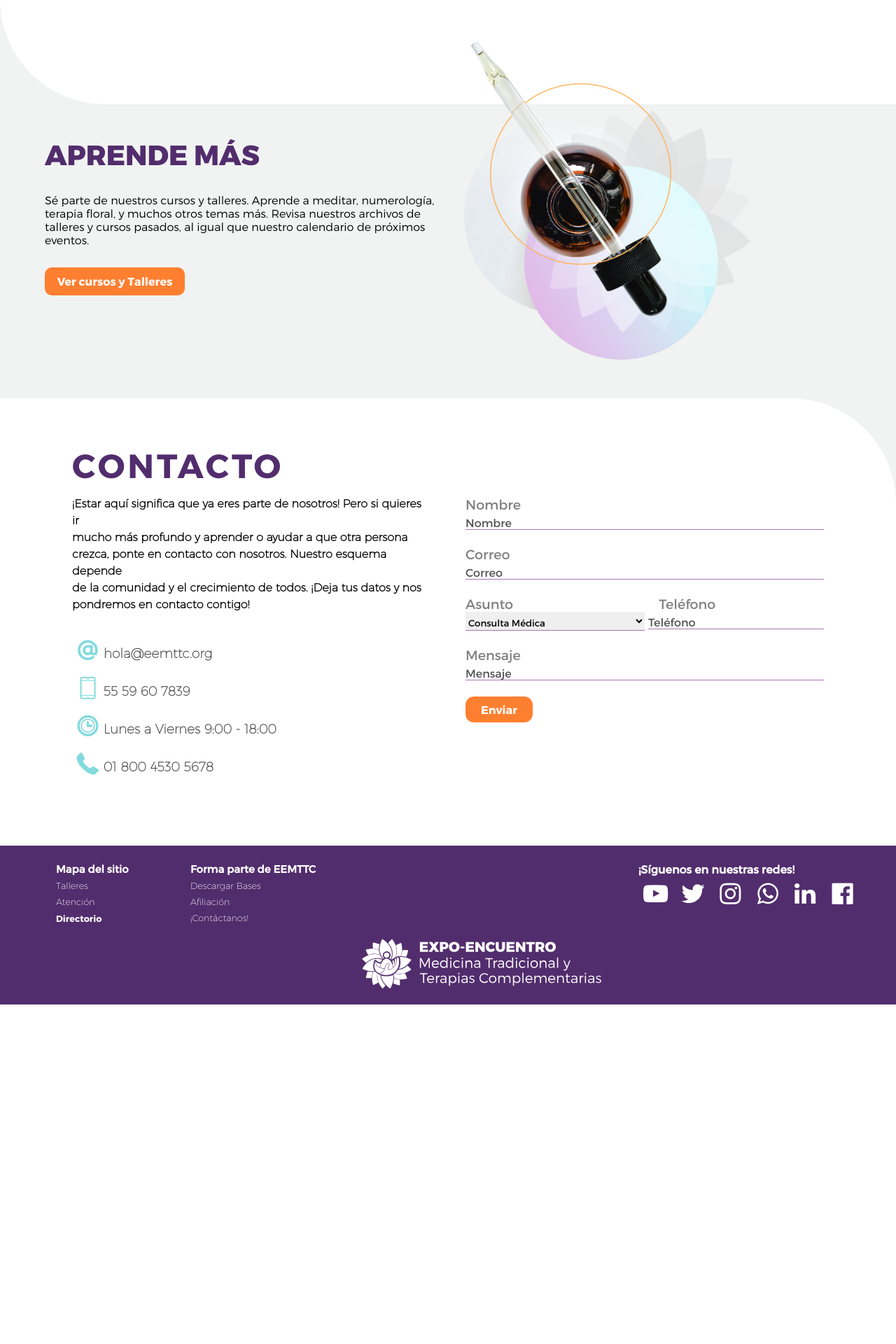
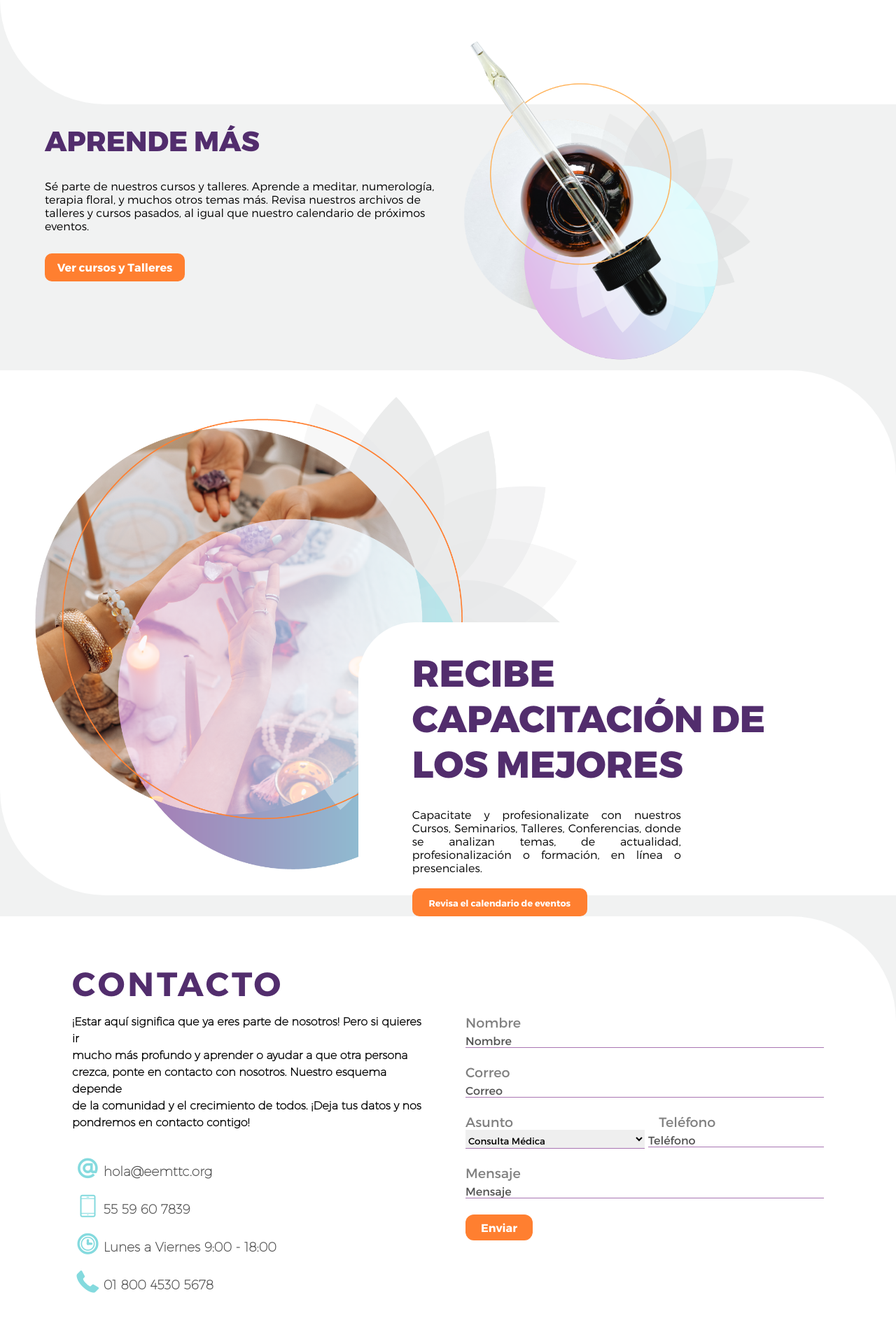
Before and after one commit to Ein-Bebop/ExpoMed, a PHP site: page /public/index.html in a window 1280 px wide. Shown: the part 2811-4731 px from the top of the page at 70% size. Before the commit the page ends 4246 px from the top, so only its background shows below. Run offline with PHP 8.4, Linux system fonts and the light colour scheme.

Commit message:
Sección Capacitación

```diff
--- a/public/index.html
+++ b/public/index.html
@@ -144,6 +144,20 @@
         <div class="contacto-info"></div>
     </div> -->
 
+    <section class="capacitacion">
+        <div class="capacitacion-container">
+            <div class="capacitacion-info">
+                <div class="capacitacion-info-tit">Recibe capacitación de los mejores</div>
+                <div class="capacitacion-info-desc">Capacitate y profesionalizate con nuestros Cursos, Seminarios, Talleres, Conferencias, donde se analizan temas, de actualidad, profesionalización o formación, en línea o presenciales.</div>
+                <div class="capacitacion-info-button">Revisa el calendario de eventos</div>
+            </div>
+        </div>
+    </section>
+
+    <section class="resena">
+
+    </section>
+
     <div class="contacto">
         <div class="message-contact">
             <h1>Contacto</h1>
--- a/styles/_directorio.scss
+++ b/styles/_directorio.scss
@@ -378,6 +378,7 @@ body{
         width: 60%;
         height: 400px;
         box-shadow: rgba(0, 0, 0, 0.35) 0px 5px 15px;
+
         display: flex;
         flex-flow: column;
         padding-bottom: 10px;
--- a/styles/_variables.scss
+++ b/styles/_variables.scss
@@ -168,7 +168,7 @@ $naranjaFuerte: #ff7f30;
 
 .se-aprende{
     width: 100%;
-    height: 65vh;
+    height: 60vh;
     background: linear-gradient(to bottom, rgba(255, 255, 255, 0.0), rgba(255, 255, 2555, 0.0));
     position: relative;
     margin-top: -100px;
@@ -194,7 +194,7 @@ $naranjaFuerte: #ff7f30;
         .se-aprende-desc{
             margin-top: 30px;
             font-family: MontLight;
-            widows: 90%;
+            width: 90%;
             height: max-content;
             padding-left: 10%;
         }
@@ -224,11 +224,88 @@ $naranjaFuerte: #ff7f30;
     }
 }
 
-
-
 .segundo-index{
     width: 100%;
     min-height: 200px;
     background: #fff;
     border-top-right-radius: 150px;
 }
+
+.capacitacion{
+    height: 700px;
+    width: 100%;
+    background: url(../assets/Web_Capacitacion_Home_IMG.png);
+    background-color: #fff;
+    background-size: auto 90%;
+    background-position: left;
+    background-repeat: no-repeat;
+    background-position-x: 10%;
+    padding-top: 50px;
+    margin-bottom: 30px;
+    border-top-right-radius: 150px;
+    border-bottom-left-radius: 150px;
+
+
+    .capacitacion-container{
+        width: 100%;
+        height: 100%;
+        display: flex;
+        align-content: flex-end;
+        align-items: flex-end;
+
+        .capacitacion-info{
+            width: 60%;
+            height: 350px;
+            display: flex;
+            flex-flow: wrap;
+            align-content: flex-start;
+            align-items: center;
+            height: -moz-max-content;
+            position: relative;
+            background: #fff;
+            margin-left: auto;
+            border-top-left-radius: 80px;
+            padding-bottom: 40px;
+
+            .capacitacion-info-tit{
+                width: 80%;
+                margin-top: 40px;
+                padding-left: 10%;
+                font-family: MontExtraBold;
+                font-size: 40pt;
+                text-transform: uppercase;
+                color:$moradoOscuro;
+            }
+
+            .capacitacion-info-desc{
+                width: 50%;
+                padding-left: 10%;
+                margin-top: 30px;
+                text-align: justify;
+                font-family: MontLight;
+                height: max-content;
+
+            }
+
+            .capacitacion-info-button{
+                width: 250px;
+                height: 40px;
+                border-radius: 10px;
+                margin-left: 10%;
+                margin-top: 20px;
+                color: #fff;
+                display: flex;
+                align-items: center;
+                align-content: center;
+                justify-content: center;
+                background-color: $naranjaFuerte;
+                font-family: MontBold;
+                font-size: 0.8em;
+                cursor: pointer;
+            }
+
+
+        }
+    }
+
+}
--- a/styles/style.css
+++ b/styles/style.css
@@ -270,7 +270,7 @@
 
 .se-aprende {
   width: 100%;
-  height: 65vh;
+  height: 60vh;
   background: -webkit-gradient(linear, left top, left bottom, from(rgba(255, 255, 255, 0)), to(rgba(255, 255, 255, 0)));
   background: linear-gradient(to bottom, rgba(255, 255, 255, 0), rgba(255, 255, 255, 0));
   position: relative;
@@ -311,7 +311,7 @@
 .se-aprende .se-aprende-info .se-aprende-desc {
   margin-top: 30px;
   font-family: MontLight;
-  widows: 90%;
+  width: 90%;
   height: -webkit-max-content;
   height: -moz-max-content;
   height: max-content;
@@ -354,6 +354,100 @@
   min-height: 200px;
   background: #fff;
   border-top-right-radius: 150px;
+}
+
+.capacitacion {
+  height: 700px;
+  width: 100%;
+  background: url(../assets/Web_Capacitacion_Home_IMG.png);
+  background-color: #fff;
+  background-size: auto 90%;
+  background-position: left;
+  background-repeat: no-repeat;
+  background-position-x: 10%;
+  padding-top: 50px;
+  margin-bottom: 30px;
+  border-top-right-radius: 150px;
+  border-bottom-left-radius: 150px;
+}
+
+.capacitacion .capacitacion-container {
+  width: 100%;
+  height: 100%;
+  display: -webkit-box;
+  display: -ms-flexbox;
+  display: flex;
+  -ms-flex-line-pack: end;
+      align-content: flex-end;
+  -webkit-box-align: end;
+      -ms-flex-align: end;
+          align-items: flex-end;
+}
+
+.capacitacion .capacitacion-container .capacitacion-info {
+  width: 60%;
+  height: 350px;
+  display: -webkit-box;
+  display: -ms-flexbox;
+  display: flex;
+  -ms-flex-flow: wrap;
+      flex-flow: wrap;
+  -ms-flex-line-pack: start;
+      align-content: flex-start;
+  -webkit-box-align: center;
+      -ms-flex-align: center;
+          align-items: center;
+  height: -moz-max-content;
+  position: relative;
+  background: #fff;
+  margin-left: auto;
+  border-top-left-radius: 80px;
+  padding-bottom: 40px;
+}
+
+.capacitacion .capacitacion-container .capacitacion-info .capacitacion-info-tit {
+  width: 80%;
+  margin-top: 40px;
+  padding-left: 10%;
+  font-family: MontExtraBold;
+  font-size: 40pt;
+  text-transform: uppercase;
+  color: #522d6d;
+}
+
+.capacitacion .capacitacion-container .capacitacion-info .capacitacion-info-desc {
+  width: 50%;
+  padding-left: 10%;
+  margin-top: 30px;
+  text-align: justify;
+  font-family: MontLight;
+  height: -webkit-max-content;
+  height: -moz-max-content;
+  height: max-content;
+}
+
+.capacitacion .capacitacion-container .capacitacion-info .capacitacion-info-button {
+  width: 250px;
+  height: 40px;
+  border-radius: 10px;
+  margin-left: 10%;
+  margin-top: 20px;
+  color: #fff;
+  display: -webkit-box;
+  display: -ms-flexbox;
+  display: flex;
+  -webkit-box-align: center;
+      -ms-flex-align: center;
+          align-items: center;
+  -ms-flex-line-pack: center;
+      align-content: center;
+  -webkit-box-pack: center;
+      -ms-flex-pack: center;
+          justify-content: center;
+  background-color: #ff7f30;
+  font-family: MontBold;
+  font-size: 0.8em;
+  cursor: pointer;
 }
 
 * {
```
Also changed, not shown: 1 other file.
